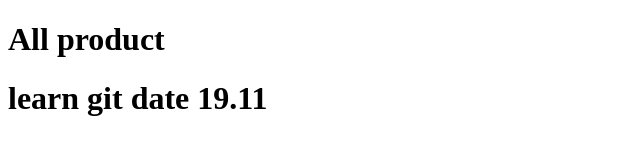
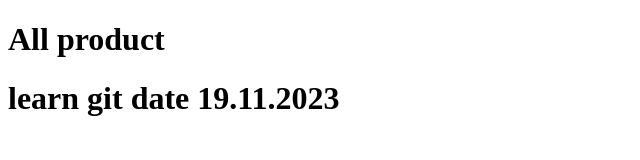
Before and after one commit to dungtt04/learn_git, a plain HTML site: page product.html in a window 1280 px wide. Shown: the whole page, without its empty margins (0-640 px from the left). Drawn offline with Linux system fonts and the light colour scheme.

Commit message:
upda6e chuan

```diff
--- a/product.html
+++ b/product.html
@@ -7,6 +7,6 @@
 </head>
 <body>
     <h1>All product</h1>
-    <h1>learn git date 19.11</h1>
+    <h1>learn git date 19.11.2023</h1>
 </body>
 </html>
```
Also changed, not shown: 1 other file.
